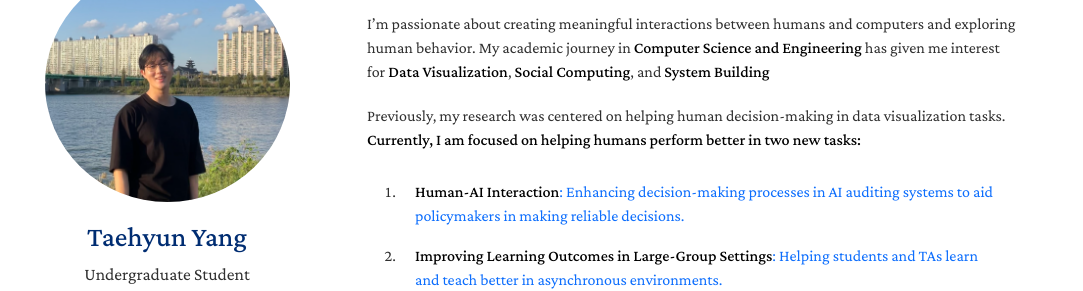
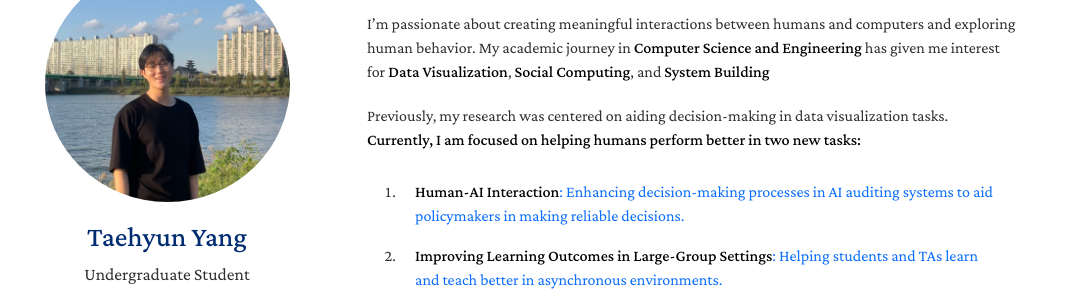
Before and after one commit to taehyun2017330/taehyun2017330.github.io, a Jekyll site: the page built from index.md, in a window 1280 px wide and 900 px high. Shown: the part 159-450 px from the top of the window, without its empty margins (123-1206 px from the left). Built offline with Jekyll 4.4.1, drawn with Linux system fonts in a browser that asks for light colours; nearby versions of some CDN libraries; a style sheet for code colours, icons or effects is not loaded.

Commit message:
added ref

```diff
--- a/index.md
+++ b/index.md
@@ -10,7 +10,7 @@ layout: homepage
   </p>
   I'm passionate about creating meaningful interactions between humans and computers and exploring human behavior. My academic journey in **Computer Science and Engineering** has given me interest for **Data Visualization**, **Social Computing**, and **System Building**
 
-  Previously, my research was centered on helping human decision-making in data visualization tasks. <strong>Currently, I am focused on helping humans perform better in two new tasks:</strong>
+  Previously, my research was centered on aiding decision-making in data visualization tasks. <strong>Currently, I am focused on helping humans perform better in two new tasks:</strong>
 
   1. <a href="javascript:showContent('projects');" class="nav-link">**Human-AI Interaction**: Enhancing decision-making processes in AI auditing systems to aid policymakers in making reliable decisions.</a>
   2. <a href="javascript:showContent('projects');" class="nav-link">**Improving Learning Outcomes in Large-Group Settings**: Helping students and TAs learn and teach better in asynchronous environments.</a>
```
